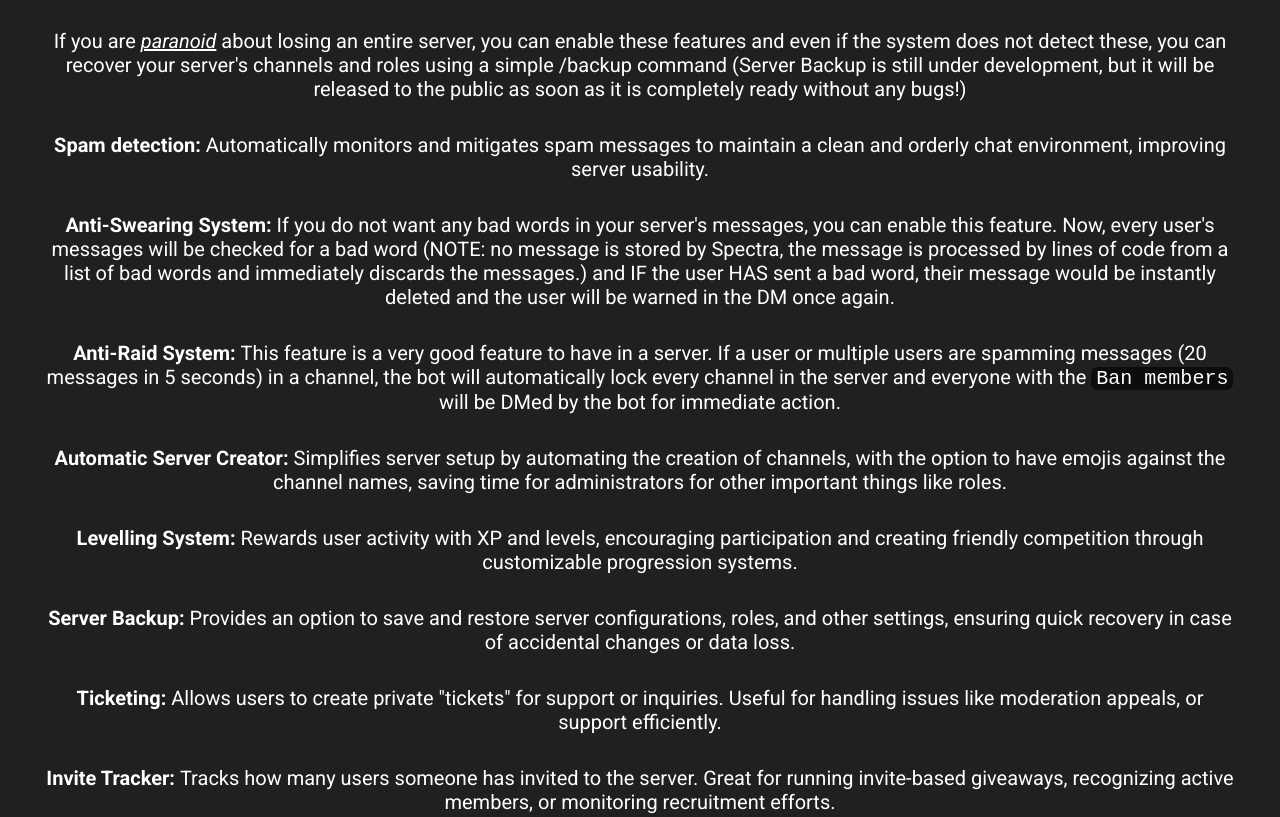
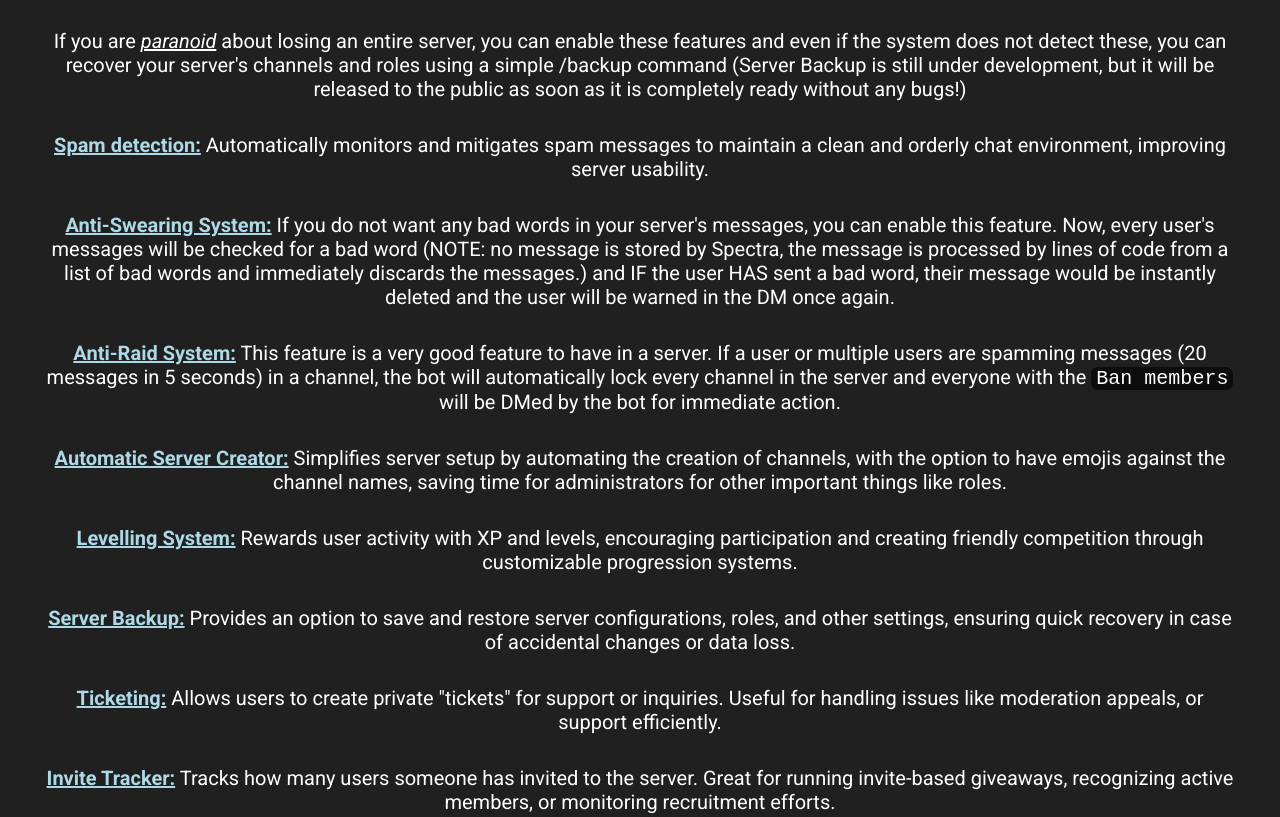
Before and after one commit to SpikyGames1/spectra-wiki, a plain HTML site: page spectra-features.html in a window 1280 px wide. Shown: the part 942-1759 px from the top of the page. Drawn offline with Linux system fonts and the light colour scheme.

Commit message:
Did a few changes to 'spectra-features.html'

```diff
--- a/spectra-features.html
+++ b/spectra-features.html
@@ -82,22 +82,22 @@
     If you are <em><span class="highlight">paranoid</span></em> about losing an entire server, you can enable these features and even if the system does not detect these, you can recover your server's channels and roles using a simple /backup command (Server Backup is still under development, but it will be released to the public as soon as it is completely ready without any bugs!)
         </p>
         <p>
-              <strong>Spam detection: </strong> Automatically monitors and mitigates spam messages to maintain a clean and orderly chat environment, improving server usability.</p><p>
-              <strong>Anti-Swearing System: </strong> If you do not want any bad words in your server's messages, you can enable this feature. Now, every user's messages will be checked for a bad word (NOTE: no message is stored by Spectra, the message is processed by lines of code from a list of bad words and immediately discards the messages.) and IF the user HAS sent a bad word, their message would be instantly deleted and the user will be warned in the DM once again. </p><p>
-              <strong>Anti-Raid System: </strong> This feature is a very good feature to have in a server. If a user or multiple users are spamming messages (20 messages in 5 seconds) in a channel, the bot will automatically lock every channel in the server and everyone with the <code>Ban members</code> will be DMed by the bot for immediate action. </p> <p>
-    <strong>Automatic Server Creator: </strong> Simplifies server setup by automating the creation of channels, with the option to have emojis against the channel names, saving time for administrators for other important things like roles.
+              <strong><a class="link" href="spectra-settings.html">Spam detection:</a></strong> Automatically monitors and mitigates spam messages to maintain a clean and orderly chat environment, improving server usability.</p><p>
+              <strong><a href="spectra-settings.html" class="link">Anti-Swearing System:</a></strong> If you do not want any bad words in your server's messages, you can enable this feature. Now, every user's messages will be checked for a bad word (NOTE: no message is stored by Spectra, the message is processed by lines of code from a list of bad words and immediately discards the messages.) and IF the user HAS sent a bad word, their message would be instantly deleted and the user will be warned in the DM once again. </p><p>
+              <strong><a href="spectra-settings.html" class="link">Anti-Raid System:</a></strong> This feature is a very good feature to have in a server. If a user or multiple users are spamming messages (20 messages in 5 seconds) in a channel, the bot will automatically lock every channel in the server and everyone with the <code>Ban members</code> will be DMed by the bot for immediate action. </p> <p>
+              <strong><a href="spectra-settings.html" class="link">Automatic Server Creator:</a></strong> Simplifies server setup by automating the creation of channels, with the option to have emojis against the channel names, saving time for administrators for other important things like roles.
       </p>
       <p>
-      <strong>Levelling System: </strong> Rewards user activity with XP and levels, encouraging participation and creating friendly competition through customizable progression systems.
+              <strong><a href="spectra-settings.html" class="link">Levelling System:</a></strong> Rewards user activity with XP and levels, encouraging participation and creating friendly competition through customizable progression systems.
       </p>
       <p>
-          <strong>Server Backup: </strong> Provides an option to save and restore server configurations, roles, and other settings, ensuring quick recovery in case of accidental changes or data loss.
+              <strong><a href="spectra-settings.html" class="link">Server Backup:</a></strong> Provides an option to save and restore server configurations, roles, and other settings, ensuring quick recovery in case of accidental changes or data loss.
       </p>
       <p>
-          <strong>Ticketing: </strong> Allows users to create private "tickets" for support or inquiries. Useful for handling issues like moderation appeals, or support efficiently.
+              <strong><a href="spectra-settings.html" class="link">Ticketing:</a></strong> Allows users to create private "tickets" for support or inquiries. Useful for handling issues like moderation appeals, or support efficiently.
       </p>
       <p>
-          <strong>Invite Tracker: </strong> Tracks how many users someone has invited to the server. Great for running invite-based giveaways, recognizing active members, or monitoring recruitment efforts.
+              <strong><a href="spectra-settings.html" class="link">Invite Tracker:</a></strong> Tracks how many users someone has invited to the server. Great for running invite-based giveaways, recognizing active members, or monitoring recruitment efforts.
       </p>
           </div>
           <div id="spectra-as-an-entertainment">
```
